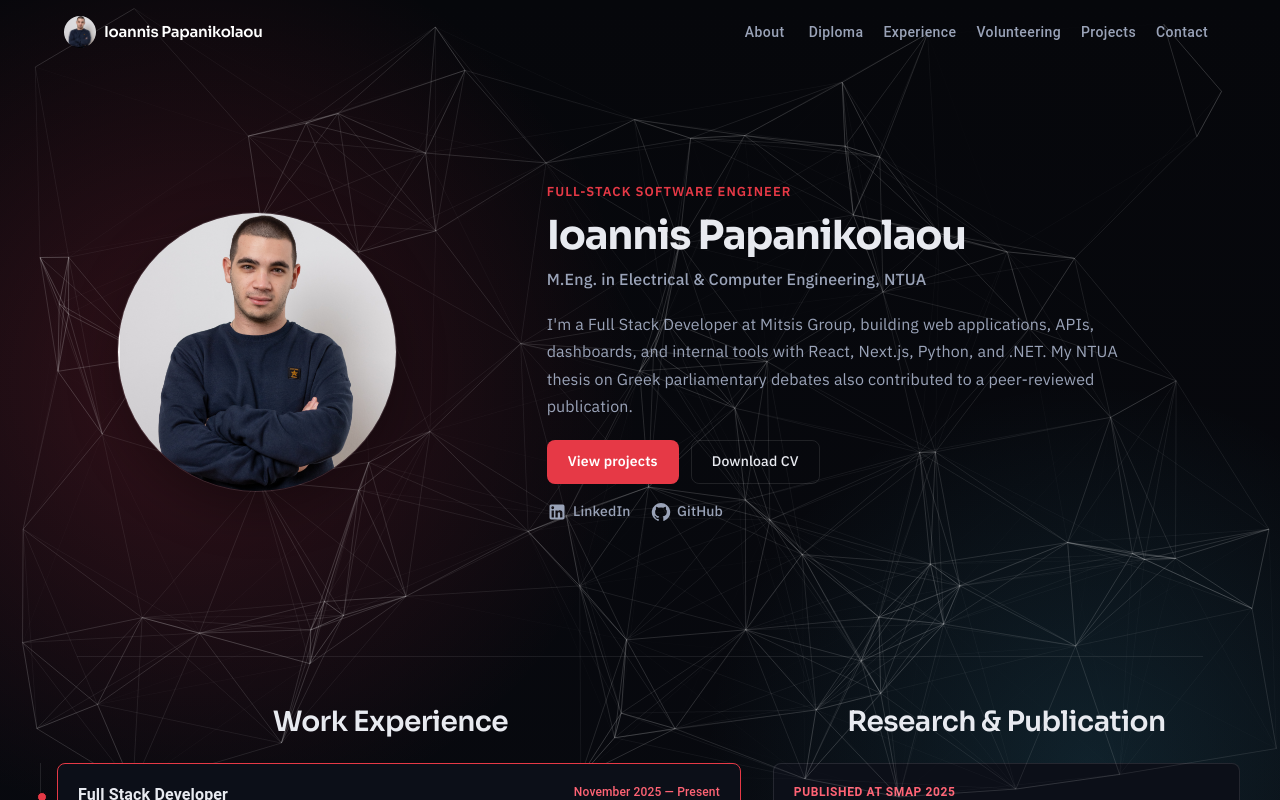
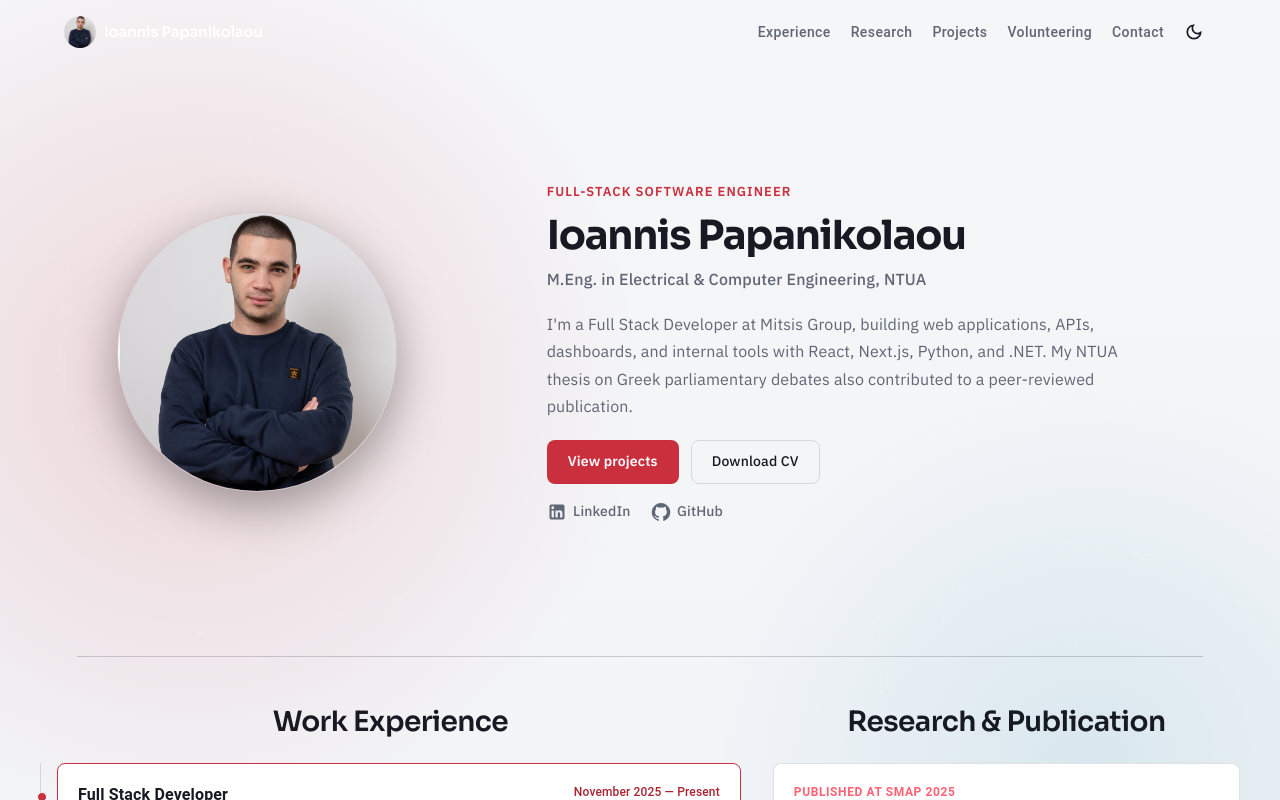
Before and after one commit to john-papani/john-papani.github.io, a React (Create React App) app: page / in a window 1280 px wide. Shown: the top 800 px of the page. Built offline with nearby package versions, Linux system fonts and the light colour scheme.

Commit message:
feat(ui): add theme toggle cursor and particle theming

```diff
--- a/src/App.js
+++ b/src/App.js
@@ -3,9 +3,11 @@ import { BrowserRouter as Router, Routes, Route } from "react-router-dom";
 import About from "./Components/About/About";
 import Home from "./Components/Home/Home";
 import CssBaseline from "@mui/material/CssBaseline";
+import AnimatedCursor from "react-animated-cursor";
 
 const App = () => {
   const [isPhone, setIsPhone] = useState(false);
+  const [hasFinePointer, setHasFinePointer] = useState(false);
 
   useEffect(() => {
     const handleResize = () => {
@@ -14,6 +16,15 @@ const App = () => {
     handleResize();
     window.addEventListener("resize", handleResize);
     return () => window.removeEventListener("resize", handleResize);
+  }, []);
+
+  useEffect(() => {
+    if (typeof window.matchMedia !== "function") return undefined;
+    const pointerQuery = window.matchMedia("(pointer: fine)");
+    const updatePointer = () => setHasFinePointer(pointerQuery.matches);
+    updatePointer();
+    pointerQuery.addEventListener?.("change", updatePointer);
+    return () => pointerQuery.removeEventListener?.("change", updatePointer);
   }, []);
 
   return (
@@ -25,6 +36,18 @@ const App = () => {
           <Route path="/home" element={<Home isPhone={isPhone} />} />
           <Route path="/about" element={<About />} />
         </Routes>
+        {hasFinePointer && (
+          <AnimatedCursor
+            innerSize={8}
+            outerSize={32}
+            innerScale={0.7}
+            outerScale={0.65}
+            outerAlpha={0.25}
+            innerStyle={{ backgroundColor: "var(--color-accent)" }}
+            outerStyle={{ border: "2px solid var(--color-accent)" }}
+            clickables={["a", "button", "input", "select", "textarea", "label[for]"]}
+          />
+        )}
       </Router>
     </>
   );
--- a/src/Components/ContactFooter/ContactFooter.js
+++ b/src/Components/ContactFooter/ContactFooter.js
@@ -2,7 +2,7 @@ import React from "react";
 
 const ContactFooter = () => {
   return (
-    <footer id="contact" className="border-t border-white/10 pt-9 pb-6 px-4">
+    <footer id="contact" data-reveal className="reveal border-t border-[var(--surface-border)] pt-9 pb-6 px-4">
       <div className="max-w-2xl mx-auto text-center">
         <h2 className="section-title mb-2">Contact</h2>
         <p className="section-subtitle mb-6">
@@ -32,7 +32,7 @@ const ContactFooter = () => {
             href="https://www.linkedin.com/in/ioannis-papanikolaou-1b205a259"
             target="_blank"
             rel="noopener noreferrer"
-            className="text-sm text-[var(--color-muted)] hover:text-white no-underline"
+            className="text-sm text-[var(--color-muted)] hover:text-[var(--color-light)] no-underline"
           >
             LinkedIn
           </a>
@@ -40,13 +40,13 @@ const ContactFooter = () => {
             href="https://github.com/john-papani"
             target="_blank"
             rel="noopener noreferrer"
-            className="text-sm text-[var(--color-muted)] hover:text-white no-underline"
+            className="text-sm text-[var(--color-muted)] hover:text-[var(--color-light)] no-underline"
           >
             GitHub
           </a>
         </div>
 
-        <p className="text-xs text-slate-500">
+        <p className="text-xs text-[var(--color-muted)] opacity-75">
           © {new Date().getFullYear()} Ioannis Papanikolaou. All rights reserved.
         </p>
       </div>
--- a/src/Components/Navbar/Navbar.js
+++ b/src/Components/Navbar/Navbar.js
@@ -12,14 +12,16 @@ import {
   useScrollTrigger,
 } from "@mui/material";
 import MenuIcon from "@mui/icons-material/Menu";
+import DarkModeOutlinedIcon from "@mui/icons-material/DarkModeOutlined";
+import LightModeOutlinedIcon from "@mui/icons-material/LightModeOutlined";
 import { useStyles } from "./navbarstyle";
+import { useTheme } from "../../basic_hooks/useTheme";
 
 const pages = [
-  { label: "About", id: "about" },
-  { label: "Diploma", id: "diploma" },
   { label: "Experience", id: "work-experience" },
+  { label: "Research", id: "research" },
+  { label: "Projects", id: "projects" },
   { label: "Volunteering", id: "volunteering" },
-  { label: "Projects", id: "projects" },
   { label: "Contact", id: "contact" },
 ];
 
@@ -30,9 +32,9 @@ function ElevationScroll({ children }) {
     elevation: trigger ? 4 : 0,
     sx: {
       zIndex: trigger ? 30 : 10,
-      backgroundColor: trigger ? "rgba(6, 7, 11, 0.92)" : "transparent",
+      backgroundColor: trigger ? "var(--nav-background)" : "transparent",
       transition: "background-color 0.25s ease",
-      borderBottom: trigger ? "1px solid rgba(255,255,255,0.08)" : "none",
+      borderBottom: trigger ? "1px solid var(--divider-color)" : "none",
     },
     position: "fixed",
   });
@@ -41,6 +43,7 @@ function ElevationScroll({ children }) {
 const Navbar = () => {
   const classes = useStyles();
   const [anchorElNav, setAnchorElNav] = useState(null);
+  const { theme, toggleTheme } = useTheme();
 
   const handleOpenNavMenu = (event) => {
     setAnchorElNav(event.currentTarget);
@@ -96,6 +99,19 @@ const Navbar = () => {
                   {page.label}
                 </Button>
               ))}
+
+            <IconButton
+              onClick={toggleTheme}
+              aria-label={`Switch to ${theme === "dark" ? "light" : "dark"} mode`}
+              title={`Switch to ${theme === "dark" ? "light" : "dark"} mode`}
+              sx={{ color: "var(--color-light)", mr: 0.5 }}
+            >
+              {theme === "dark" ? (
+                <LightModeOutlinedIcon fontSize="small" />
+              ) : (
+                <DarkModeOutlinedIcon fontSize="small" />
+              )}
+            </IconButton>
             </Box>
 
             <IconButton
@@ -118,8 +134,8 @@ const Navbar = () => {
               sx={{
                 display: { xs: "block", md: "none" },
                 "& .MuiPaper-root": {
-                  backgroundColor: "#0c0f18",
-                  border: "1px solid rgba(255,255,255,0.1)",
+                  backgroundColor: "var(--color-dark-soft)",
+                  border: "1px solid var(--surface-border)",
                 },
               }}
             >
--- a/src/Components/Navbar/navbarstyle.js
+++ b/src/Components/Navbar/navbarstyle.js
@@ -2,7 +2,7 @@ import { makeStyles } from "@mui/styles";
 
 export const useStyles = makeStyles(() => ({
   appbar: {
-    color: "white",
+    color: "var(--color-light)",
     boxShadow: "none",
   },
   brandButton: {
--- a/src/Components/Particle.js
+++ b/src/Components/Particle.js
@@ -1,15 +1,33 @@
-import React from "react";
+import React, { useEffect, useState } from "react";
 import Particles from "react-tsparticles";
 import { loadFull } from "tsparticles";
 
 //! https://github.com/matteobruni/tsparticles/tree/main/components/react
 
 function Particle() {
+  const [theme, setTheme] = useState(
+    () => document.documentElement.dataset.theme || "dark"
+  );
+
+  useEffect(() => {
+    const observer = new MutationObserver(() => {
+      setTheme(document.documentElement.dataset.theme || "dark");
+    });
+    observer.observe(document.documentElement, {
+      attributes: true,
+      attributeFilter: ["data-theme"],
+    });
+    return () => observer.disconnect();
+  }, []);
+
+  const particleColor = theme === "light" ? "#c92f3c" : "#ffffff";
+
   const particlesInit = async (main) => {
     await loadFull(main);
   };
   return (
     <Particles
+      key={theme}
       id="tsparticles"
       init={particlesInit}
       options={{
@@ -41,10 +59,10 @@ function Particle() {
         },
         particles: {
           color: {
-            value: "#ffffff",
+            value: particleColor,
           },
           links: {
-            color: "#ffffff",
+            color: particleColor,
             distance: 250,
             enable: true,
             opacity: 0.2,
--- a/src/index.css
+++ b/src/index.css
@@ -5,20 +5,44 @@
 @tailwind utilities;
 
 :root {
+  color-scheme: dark;
   --color-dark: #06070b;
   --color-dark-soft: #0c0f18;
   --color-light: #e8eaf0;
   --color-muted: #9aa3b8;
   --color-accent: #e63946;
   --color-accent-hover: #ff6374;
+  --color-on-accent: #ffffff;
   --surface-border: rgba(255, 255, 255, 0.1);
+  --surface-subtle: rgba(255, 255, 255, 0.05);
+  --surface-media: rgba(0, 0, 0, 0.2);
+  --divider-color: rgba(255, 255, 255, 0.08);
+  --grid-color: rgba(255, 255, 255, 0.035);
+  --nav-background: rgba(6, 7, 11, 0.92);
   --font-display: "Sora", sans-serif;
   --font-body: "IBM Plex Sans", sans-serif;
+}
+
+:root[data-theme="light"] {
+  color-scheme: light;
+  --color-dark: #f5f6f8;
+  --color-dark-soft: #ffffff;
+  --color-light: #171923;
+  --color-muted: #5f6675;
+  --color-accent: #c92f3c;
+  --color-accent-hover: #a92330;
+  --surface-border: rgba(23, 25, 35, 0.13);
+  --surface-subtle: rgba(23, 25, 35, 0.055);
+  --surface-media: #eef0f4;
+  --divider-color: rgba(23, 25, 35, 0.1);
+  --grid-color: rgba(23, 25, 35, 0.045);
+  --nav-background: rgba(245, 246, 248, 0.94);
 }
 
 html {
   background: var(--color-dark);
   overscroll-behavior-y: none;
+  scroll-behavior: smooth;
 }
 
 ::-webkit-scrollbar {
@@ -57,6 +81,13 @@ body {
   min-height: 100vh;
 }
 
+:root[data-theme="light"] body {
+  background:
+    radial-gradient(circle at 15% 10%, rgba(201, 47, 60, 0.16), transparent 28rem),
+    radial-gradient(circle at 85% 20%, rgba(42, 145, 180, 0.13), transparent 24rem),
+    linear-gradient(180deg, #f5f6f8 0%, #eef1f5 55%, #f8f8fa 100%) !important;
+}
+
 body::before {
   content: "";
   position: fixed;
@@ -64,10 +95,18 @@ body::before {
   pointer-events: none;
   z-index: -1;
   background-image:
-    linear-gradient(rgba(255, 255, 255, 0.035) 1px, transparent 1px),
-    linear-gradient(90deg, rgba(255, 255, 255, 0.035) 1px, transparent 1px);
+    linear-gradient(var(--grid-color) 1px, transparent 1px),
+    linear-gradient(90deg, var(--grid-color) 1px, transparent 1px);
   background-size: 76px 76px;
   mask-image: linear-gradient(to bottom, rgba(0, 0, 0, 0.75), transparent 70%);
+}
+
+#tsparticles {
+  transition: opacity 250ms ease;
+}
+
+:root[data-theme="light"] #tsparticles {
+  opacity: 0.42;
 }
 
 a {
@@ -111,17 +150,17 @@ button:focus-visible {
 .MuiDivider-root {
   max-width: min(88vw, 1180px);
   margin: 0 auto !important;
-  border-color: rgba(255, 255, 255, 0.08) !important;
+  border-color: var(--divider-color) !important;
 }
 
 .MuiChip-root {
-  border: 1px solid rgba(255, 255, 255, 0.12) !important;
+  border: 1px solid var(--surface-border) !important;
 }
 
 .MuiFab-root {
-  color: var(--color-light) !important;
+  color: var(--color-on-accent) !important;
   background: var(--color-accent) !important;
-  border: 1px solid rgba(255, 255, 255, 0.12) !important;
+  border: 1px solid var(--surface-border) !important;
 }
 
 .btn-primary {
@@ -133,7 +172,7 @@ button:focus-visible {
   font-family: var(--font-body);
   font-size: 0.875rem;
   font-weight: 600;
-  color: #fff;
+  color: var(--color-on-accent);
   background: var(--color-accent);
   border: 1px solid transparent;
   border-radius: 8px;
@@ -163,8 +202,19 @@ button:focus-visible {
 }
 
 .btn-secondary:hover {
-  border-color: rgba(255, 255, 255, 0.28);
-  color: #fff;
+  border-color: var(--color-muted);
+  color: var(--color-light);
+}
+
+.reveal {
+  opacity: 0;
+  transform: translateY(16px);
+  transition: opacity 450ms ease, transform 450ms ease, border-color 200ms ease;
+}
+
+.reveal.is-visible {
+  opacity: 1;
+  transform: translateY(0);
 }
 
 @media (prefers-reduced-motion: reduce) {
@@ -176,4 +226,9 @@ button:focus-visible {
     transition-duration: 0.01ms !important;
     scroll-behavior: auto !important;
   }
+
+  .reveal {
+    opacity: 1;
+    transform: none;
+  }
 }
```
